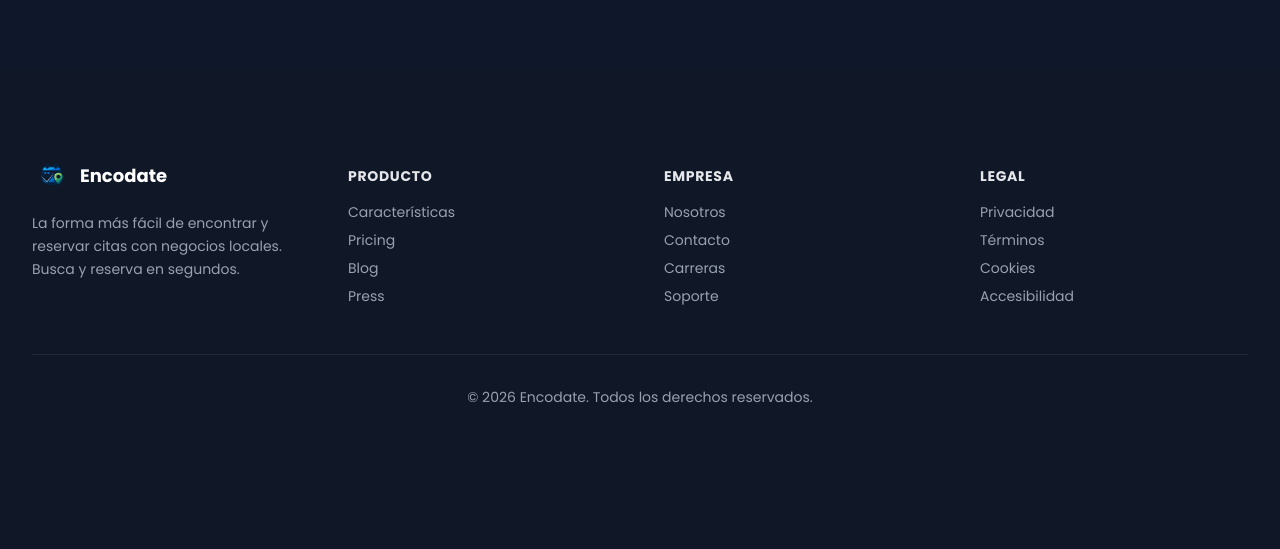
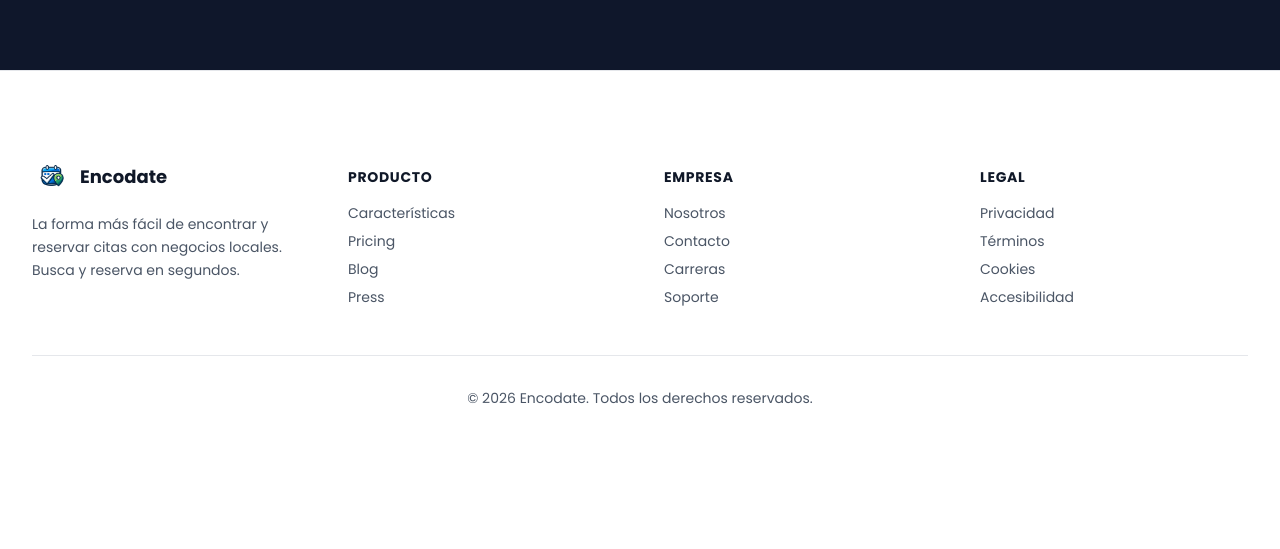
Before and after one commit to ricarsurbusiness/encodate, a Next.js app in the folder frontend/: page / in a window 1280 px wide. Shown: the part 1420-1969 px from the top of the page. Built offline with nearby package versions, Linux system fonts and the light colour scheme; no server answers.

Commit message:
fix: restore footer original white background design

```diff
--- a/frontend/components/ui/Footer.tsx
+++ b/frontend/components/ui/Footer.tsx
@@ -3,7 +3,7 @@ import Image from "next/image";
 
 export const Footer = () => {
   return (
-    <footer className="bg-gray-900 text-white py-12 md:py-20 lg:py-24 px-4 sm:px-6 md:px-8">
+    <footer className="bg-white py-12 md:py-20 lg:py-24 px-4 sm:px-6 md:px-8 border-t border-gray-200">
       <div className="max-w-7xl mx-auto mb-12">
         {/* Footer Grid */}
         <div className="grid grid-cols-1 sm:grid-cols-2 lg:grid-cols-4 gap-8 md:gap-12">
@@ -18,11 +18,11 @@ export const Footer = () => {
                   height={40}
                   priority
                 />
-                <h4 className="font-semibold text-white text-lg">Encodate</h4>
+                <h4 className="font-semibold text-gray-900 text-lg">Encodate</h4>
               </div>
             </div>
 
-            <p className="text-sm text-gray-400 leading-relaxed">
+            <p className="text-sm text-gray-600 leading-relaxed">
               La forma más fácil de encontrar y reservar citas con negocios
               locales. Busca y reserva en segundos.
             </p>
@@ -30,40 +30,40 @@ export const Footer = () => {
 
           {/* Column 2: Product */}
           <div className="text-center sm:text-left">
-            <h4 className="text-sm font-bold mb-4 uppercase tracking-wider text-gray-200">Producto</h4>
-            <ul className="space-y-2 text-sm text-gray-400">
-              <li><a href="#" className="hover:text-white transition-colors">Características</a></li>
-              <li><a href="#" className="hover:text-white transition-colors">Pricing</a></li>
-              <li><a href="#" className="hover:text-white transition-colors">Blog</a></li>
-              <li><a href="#" className="hover:text-white transition-colors">Press</a></li>
+            <h4 className="text-sm font-bold mb-4 uppercase tracking-wider text-gray-900">Producto</h4>
+            <ul className="space-y-2 text-sm text-gray-600">
+              <li><a href="#" className="hover:text-blue-600 transition-colors">Características</a></li>
+              <li><a href="#" className="hover:text-blue-600 transition-colors">Pricing</a></li>
+              <li><a href="#" className="hover:text-blue-600 transition-colors">Blog</a></li>
+              <li><a href="#" className="hover:text-blue-600 transition-colors">Press</a></li>
             </ul>
           </div>
 
           {/* Column 3: Company */}
           <div className="text-center sm:text-left">
-            <h4 className="text-sm font-bold mb-4 uppercase tracking-wider text-gray-200">Empresa</h4>
-            <ul className="space-y-2 text-sm text-gray-400">
-              <li><a href="#" className="hover:text-white transition-colors">Nosotros</a></li>
-              <li><a href="#" className="hover:text-white transition-colors">Contacto</a></li>
-              <li><a href="#" className="hover:text-white transition-colors">Carreras</a></li>
-              <li><a href="#" className="hover:text-white transition-colors">Soporte</a></li>
+            <h4 className="text-sm font-bold mb-4 uppercase tracking-wider text-gray-900">Empresa</h4>
+            <ul className="space-y-2 text-sm text-gray-600">
+              <li><a href="#" className="hover:text-blue-600 transition-colors">Nosotros</a></li>
+              <li><a href="#" className="hover:text-blue-600 transition-colors">Contacto</a></li>
+              <li><a href="#" className="hover:text-blue-600 transition-colors">Carreras</a></li>
+              <li><a href="#" className="hover:text-blue-600 transition-colors">Soporte</a></li>
             </ul>
           </div>
 
           {/* Column 4: Legal */}
           <div className="text-center sm:text-left">
-            <h4 className="text-sm font-bold mb-4 uppercase tracking-wider text-gray-200">Legal</h4>
-            <ul className="space-y-2 text-sm text-gray-400">
-              <li><a href="#" className="hover:text-white transition-colors">Privacidad</a></li>
-              <li><a href="#" className="hover:text-white transition-colors">Términos</a></li>
-              <li><a href="#" className="hover:text-white transition-colors">Cookies</a></li>
-              <li><a href="#" className="hover:text-white transition-colors">Accesibilidad</a></li>
+            <h4 className="text-sm font-bold mb-4 uppercase tracking-wider text-gray-900">Legal</h4>
+            <ul className="space-y-2 text-sm text-gray-600">
+              <li><a href="#" className="hover:text-blue-600 transition-colors">Privacidad</a></li>
+              <li><a href="#" className="hover:text-blue-600 transition-colors">Términos</a></li>
+              <li><a href="#" className="hover:text-blue-600 transition-colors">Cookies</a></li>
+              <li><a href="#" className="hover:text-blue-600 transition-colors">Accesibilidad</a></li>
             </ul>
           </div>
         </div>
 
         {/* Bottom Footer */}
-        <div className="border-t border-gray-800 mt-12 pt-8 text-center text-sm text-gray-400">
+        <div className="border-t border-gray-200 mt-12 pt-8 text-center text-sm text-gray-600">
           <p>&copy; {new Date().getFullYear()} Encodate. Todos los derechos reservados.</p>
         </div>
       </div>
```
